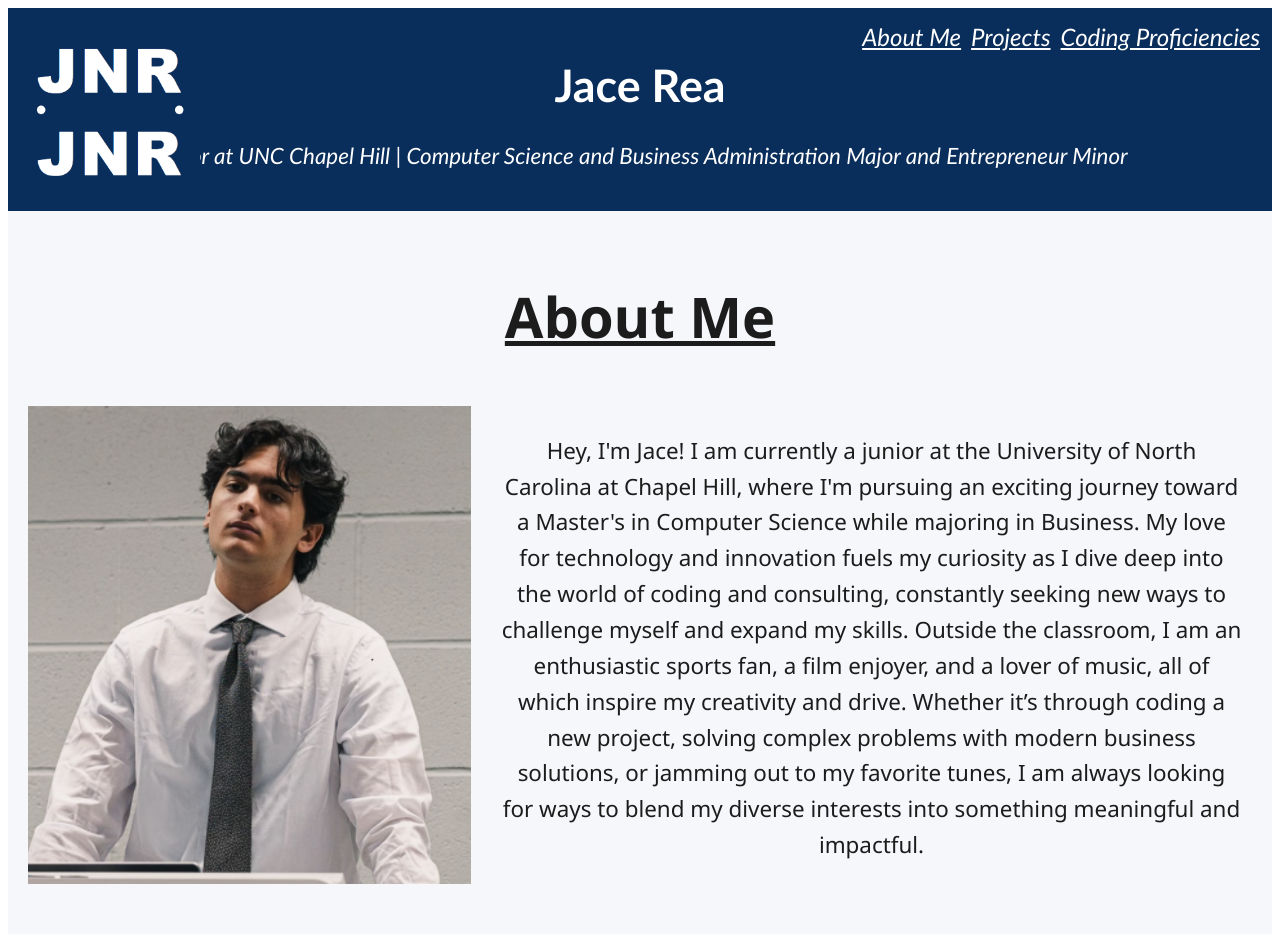
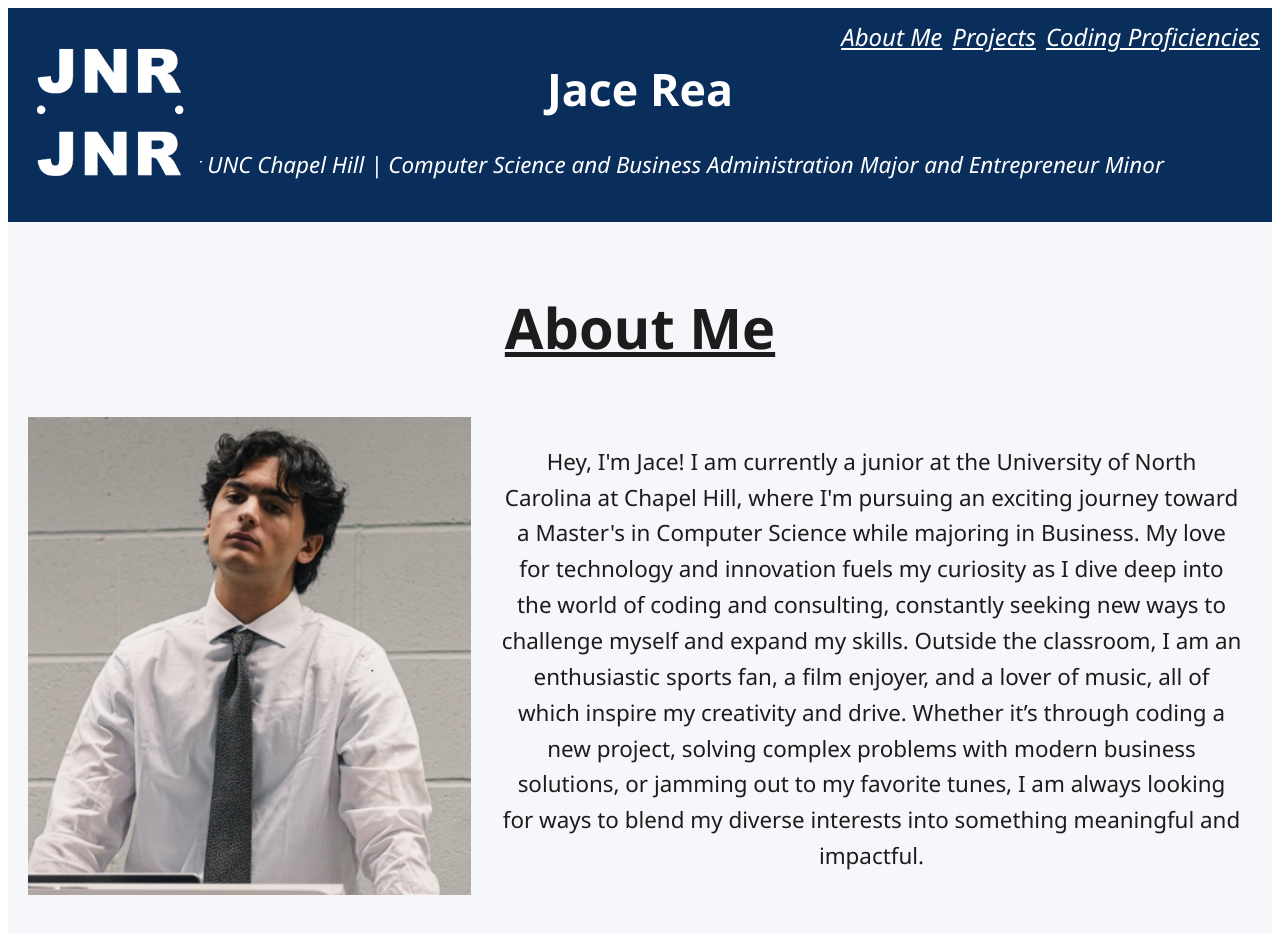
Before and after one commit to jacerea/my-website, a Next.js app: page / in a window 1280 px wide. Shown: the top 934 px of the page. Built offline with nearby package versions, Linux system fonts and the light colour scheme.

Commit message:
font fixes

```diff
--- a/pages/index.js
+++ b/pages/index.js
@@ -28,14 +28,14 @@ export default function Home() {
       </Head>
 
       <div style={{ position: 'absolute', top: '20px', right: '20px', fontSize:'1.5rem', zIndex: 1000 }}>
-        <a href="#about-me" style={{ fontFamily: 'Calibri, sans-serif', fontStyle: 'italic', marginLeft: '10px', textDecoration: 'underline', color: 'white'}}>About Me</a>
+        <a href="#about-me" style={{ fontFamily: 'Segoe UI, Roboto, Helvetica Neue, sans-serif', fontStyle: 'italic', marginLeft: '10px', textDecoration: 'underline', color: 'white'}}>About Me</a>
         { /* removed skills section */}
-        <a href="#projects" style={{ fontFamily: 'Calibri, sans-serif', fontStyle: 'italic', marginLeft: '10px', textDecoration: 'underline', color: 'white' }}>Projects</a>
-        <a href="#coding-proficiencies" style={{ fontFamily: 'Calibri, sans-serif', fontStyle: 'italic', marginLeft: '10px', textDecoration: 'underline', color: 'white'}}>Coding Proficiencies</a>
+        <a href="#projects" style={{ fontFamily: 'Segoe UI, Roboto, Helvetica Neue, sans-serif', fontStyle: 'italic', marginLeft: '10px', textDecoration: 'underline', color: 'white' }}>Projects</a>
+        <a href="#coding-proficiencies" style={{ fontFamily: 'Segoe UI, Roboto, Helvetica Neue, sans-serif', fontStyle: 'italic', marginLeft: '10px', textDecoration: 'underline', color: 'white'}}>Coding Proficiencies</a>
       </div>
 
 
-      <header style={{ fontFamily: 'Calibri, sans-serif', padding: '20px', fontSize: '1.4rem', textAlign: 'center', backgroundColor: '#0a2e5c' , color: 'white' }}>
+      <header style={{ fontFamily: 'Segoe UI, Roboto, Helvetica Neue, sans-serif', padding: '20px', fontSize: '1.4rem', textAlign: 'center', backgroundColor: '#0a2e5c' , color: 'white' }}>
         <img src="/NewLogo.png"
              alt="Jace Rea's Logo"
              style={{ position: 'absolute', top: '20px', left: '20px', maxWidth: '180px' }} />
```
